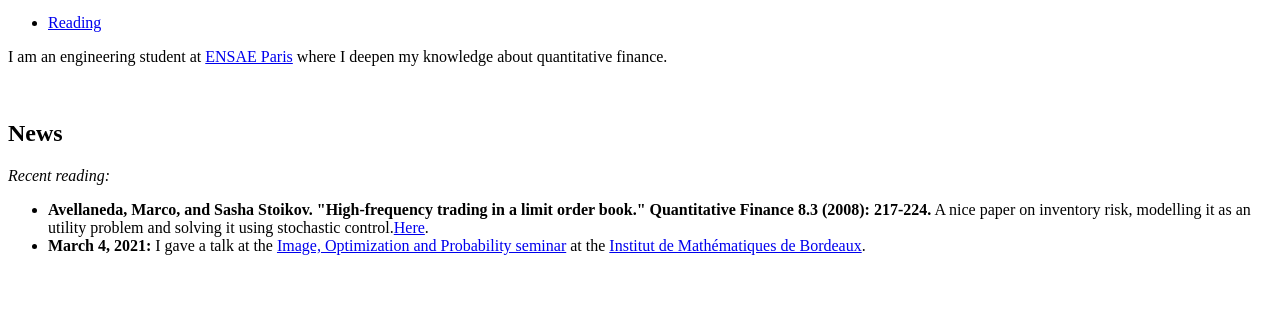
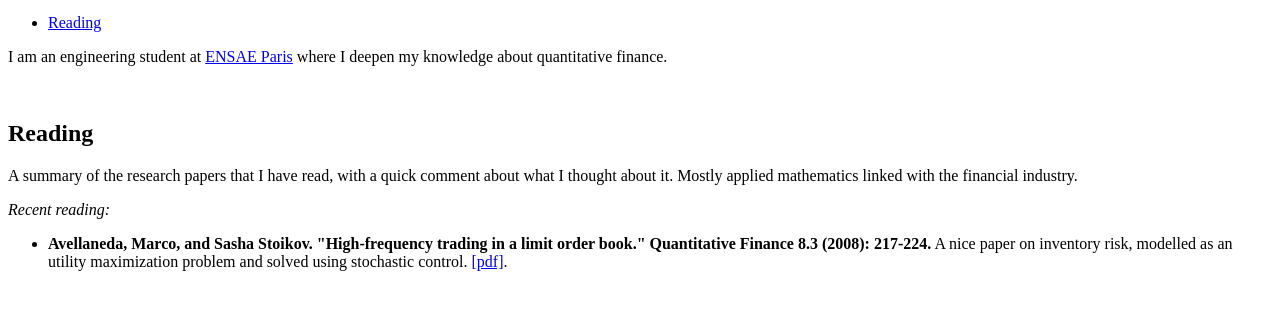
Before and after one commit to vivientisserand/vivientisserand.github.io, a plain HTML site: page index.html in a window 1280 px wide. Shown: the part 100-410 px from the top of the page. Drawn offline with Linux system fonts and the light colour scheme.

Commit message:
Update index.html

```diff
--- a/index.html
+++ b/index.html
@@ -30,12 +30,13 @@
           <br />
 
 
-          <h2 id="Reading">News</h2>
+          <h2 id="Reading">Reading</h2>
+          <p>
+            A summary of the research papers that I have read, with a quick comment about what I thought about it. Mostly applied mathematics linked with the financial industry.
+          </p>
             <em>Recent reading:</em>
             <ul>
-              <li><strong>Avellaneda, Marco, and Sasha Stoikov. "High-frequency trading in a limit order book." Quantitative Finance 8.3 (2008): 217-224.</strong> A nice paper on inventory risk, modelling it as an utility problem and solving it using stochastic control.<a href="https://www.researchgate.net/publication/24086205_High_Frequency_Trading_in_a_Limit_Order_Book">Here</a>.</li>
-              <li><strong>March 4, 2021:</strong> I gave a talk at the
-              <a href="https://www.math.u-bordeaux.fr/imb/seminaire-image-optimisation-et-probabilites">Image, Optimization and Probability seminar</a> at the <a href="http://image.math.u-bordeaux.fr">Institut de Mathématiques de Bordeaux</a>.</li>
+              <li><strong>Avellaneda, Marco, and Sasha Stoikov. "High-frequency trading in a limit order book." Quantitative Finance 8.3 (2008): 217-224.</strong> A nice paper on inventory risk, modelled as an utility maximization problem and solved using stochastic control. <a href="https://www.researchgate.net/publication/24086205_High_Frequency_Trading_in_a_Limit_Order_Book">[pdf]</a>.</li>
             </ul>
 
 
```
